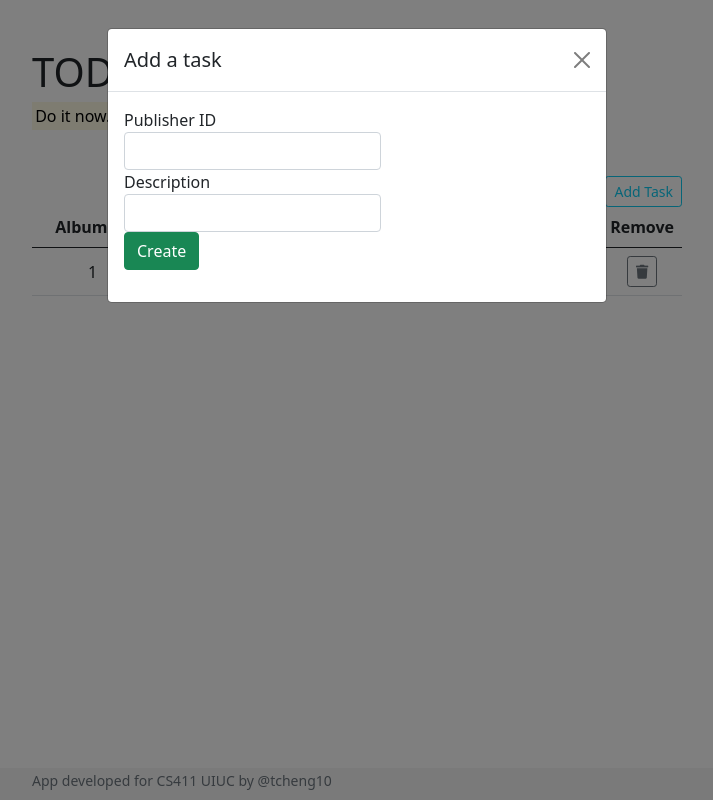
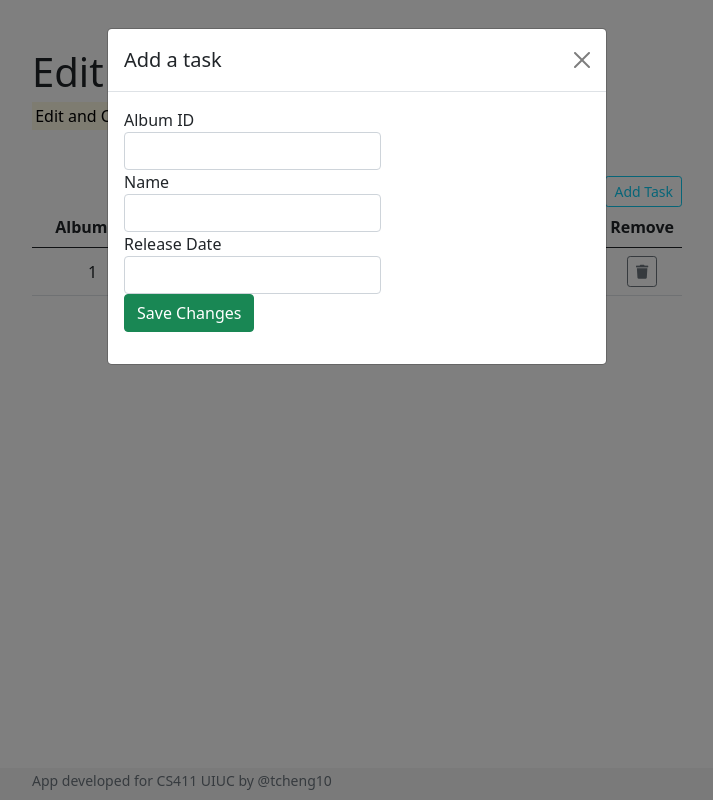
Before and after one commit to ashleyeah/spotifyu, a Flask app: template app/templates/index.html in a window 1280 px wide, after a click on "Add Task". Shown: the whole page, without its empty margins (283-996 px from the left). Run offline with Flask 2, Linux system fonts and the light colour scheme; the template is opened without the code that fills it: most values are stand-ins (such as "Sample title", 1, 10 or a date in 2020).

Commit message:
Small changes

```diff
--- a/app/routes.py
+++ b/app/routes.py
@@ -41,7 +41,7 @@ def update(task_id):
 def create():
     """ recieves post requests to add new task """
     # data = request.get_json()
-    db_helper.insert_new_task(request.form['album_id'], request.form['name'])
+    db_helper.insert_new_task(request.form['album_id'], request.form['name'], request.form['date'])
     result = {'success': True, 'response': 'Done'}
     return jsonify(result)
 
--- a/app/templates/index.html
+++ b/app/templates/index.html
@@ -19,8 +19,8 @@
     <body>
 
     <main role="main" class="container extra-bottom">
-      <h1 class="mt-5">TODO List Demo App</h1>
-      <p><mark>Do it now.</mark></p>
+      <h1 class="mt-5">Edit Artists</h1>
+      <p><mark>Edit and Change Music Artists</mark></p>
     </main>
 
 
@@ -44,15 +44,19 @@
                 <div class="input-group mb-3">
                     <form action="/create" method="POST">
                         <div class="form-group">
-                            <label for="album_id">Publisher ID</label>
+                            <label for="album_id">Album ID</label>
                             <input type="text" id="album_id" name="album_id" class="form-control"/>
                         </div>
                         <div class="form-group">
-                            <label for="name">Description</label>
+                            <label for="name">Name</label>
                             <input type="text" id="name" name="name" class="form-control"/>
                         </div>
                         <div class="form-group">
-                            <button type="submit" class="btn btn-success">Create</button>
+                            <label for="date">Release Date</label>
+                            <input type="text" id="date" name="date" class="form-control"/>
+                        </div>
+                        <div class="form-group">
+                            <button type="submit" class="btn btn-success">Save Changes</button>
                         </div>
                     </form>
                 </div>
```
Also changed, not shown: app/database.py (+2 -5 lines).
